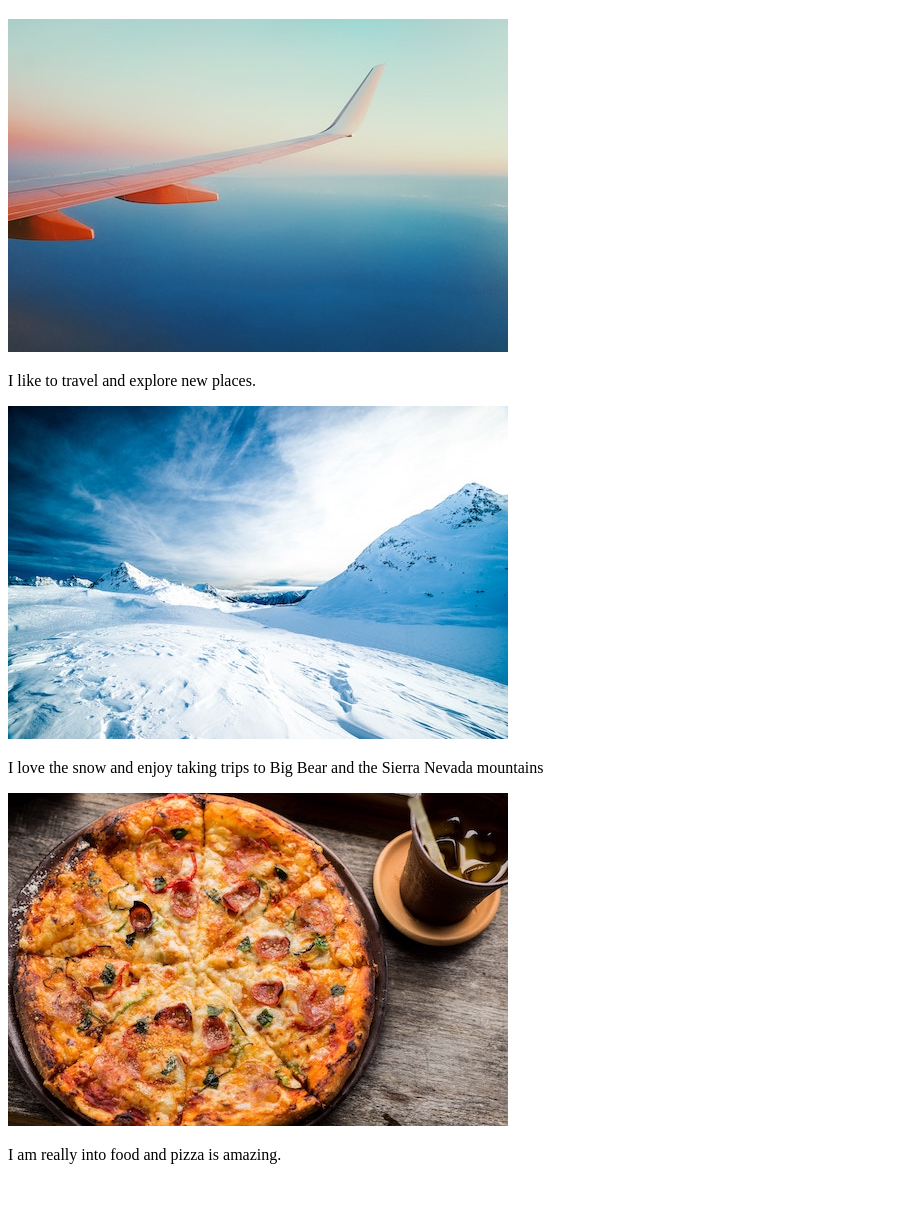
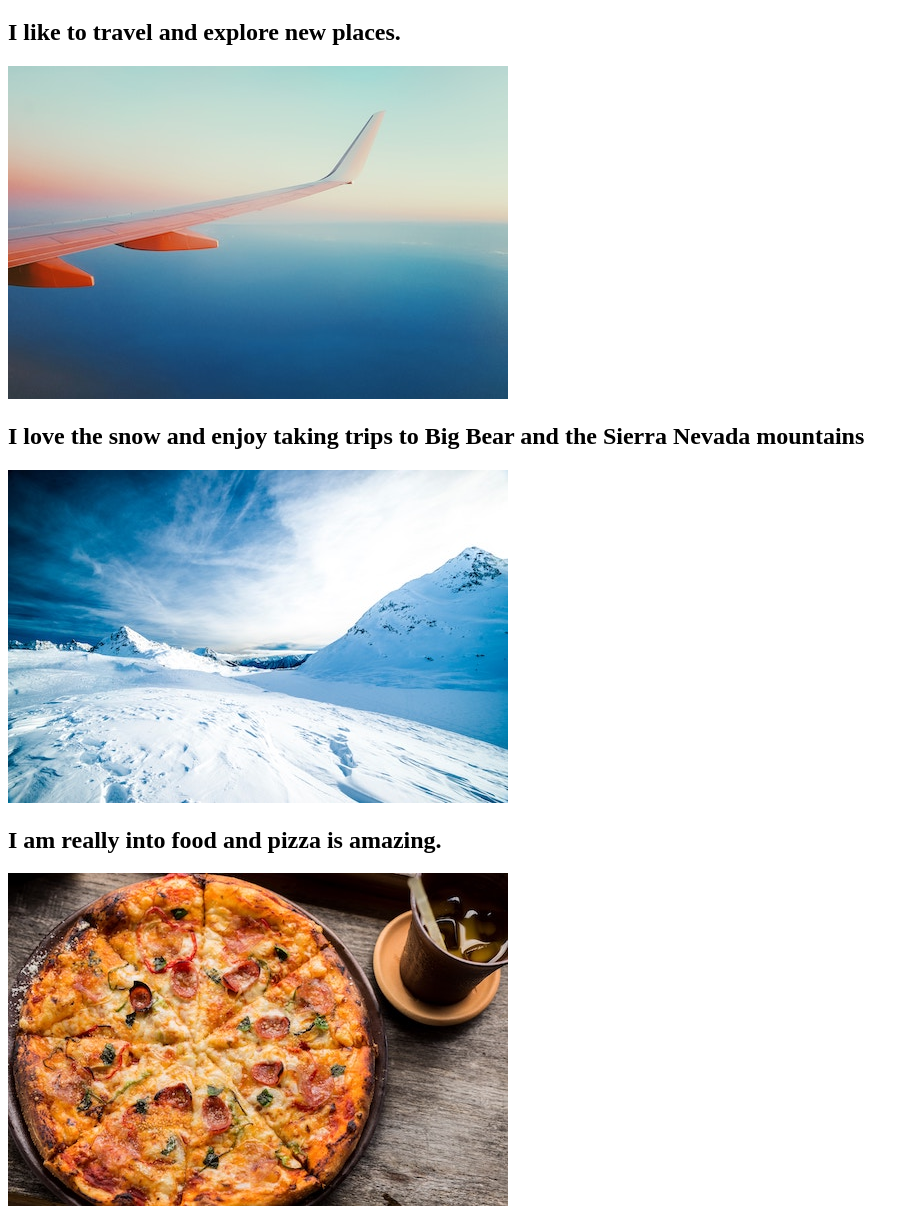
Before and after one commit to jonmouchou/jonmouchou.github.io, a plain HTML site: page pictures.html in a window 1280 px wide. Shown: the part 87-1300 px from the top of the page, without its empty margins (0-919 px from the left). Before the commit the page ends 1267 px from the top, so only its background shows below. Drawn offline with Linux system fonts and the light colour scheme.

Commit message:
Fix missing heading in sections

```diff
--- a/pictures.html
+++ b/pictures.html
@@ -19,18 +19,18 @@
         </header>
 
         <section>
+            <h2>I like to travel and explore new places.</h2>
             <img src="images/inma-lesielle-706662-unsplash.jpg" alt="Air plane wing overlooking the ocean">
-            <p>I like to travel and explore new places.</p>
         </section>
 
         <section>
+            <h2>I love the snow and enjoy taking trips to Big Bear and the Sierra Nevada mountains</h2>
             <img src="images/alberto-restifo-4510-unsplash.jpg" alt="Snow covered mountains">
-            <p>I love the snow and enjoy taking trips to Big Bear and the Sierra Nevada mountains</p>
         </section>
 
         <section>
+            <h2>I am really into food and pizza is amazing.</h2>
             <img src="images/thomas-tucker-391058-unsplash.jpg" alt="Pizza">
-            <p>I am really into food and pizza is amazing.</p>
         </section>
     </main>
 </body>
```
Also changed, not shown: index.html (+2 -2 lines).
